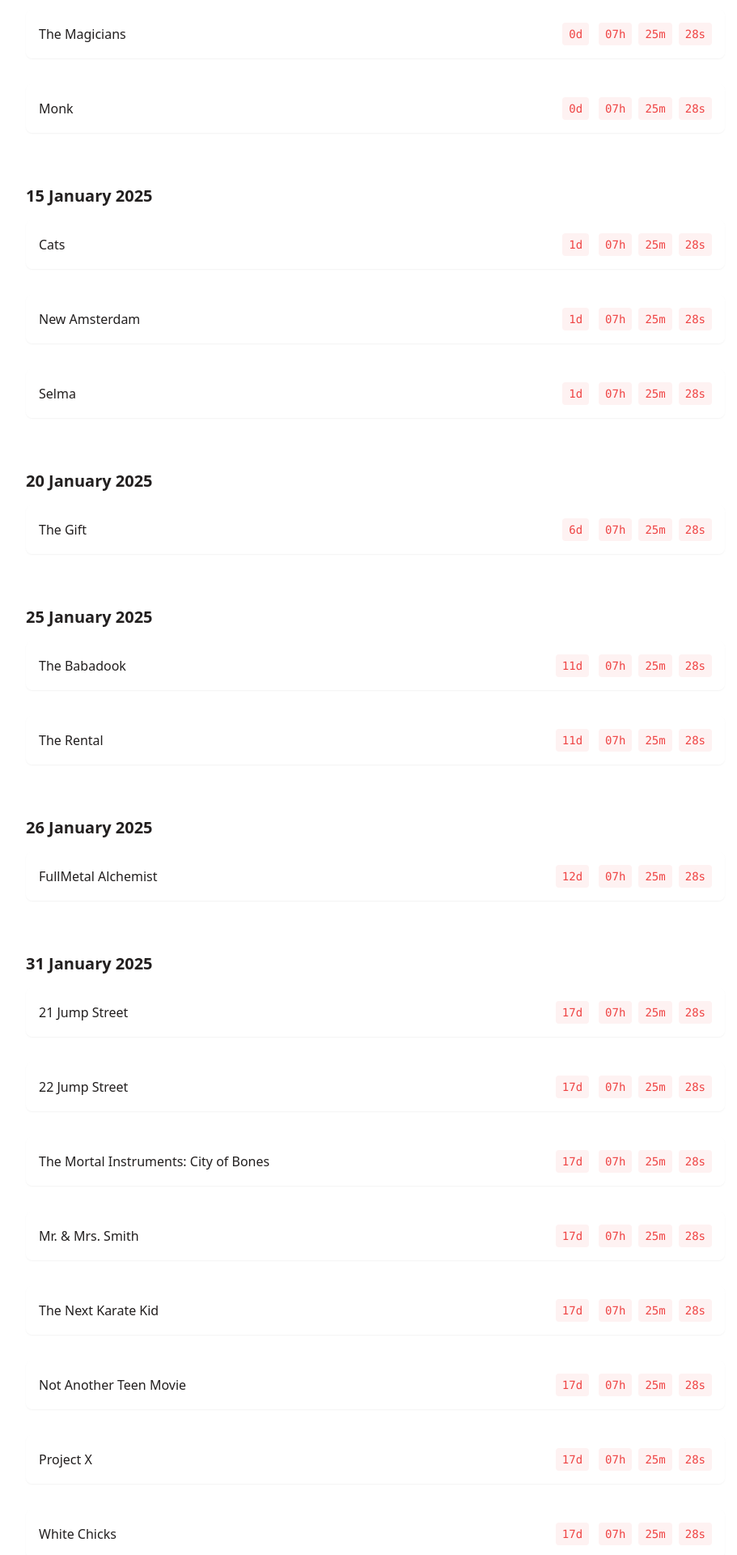
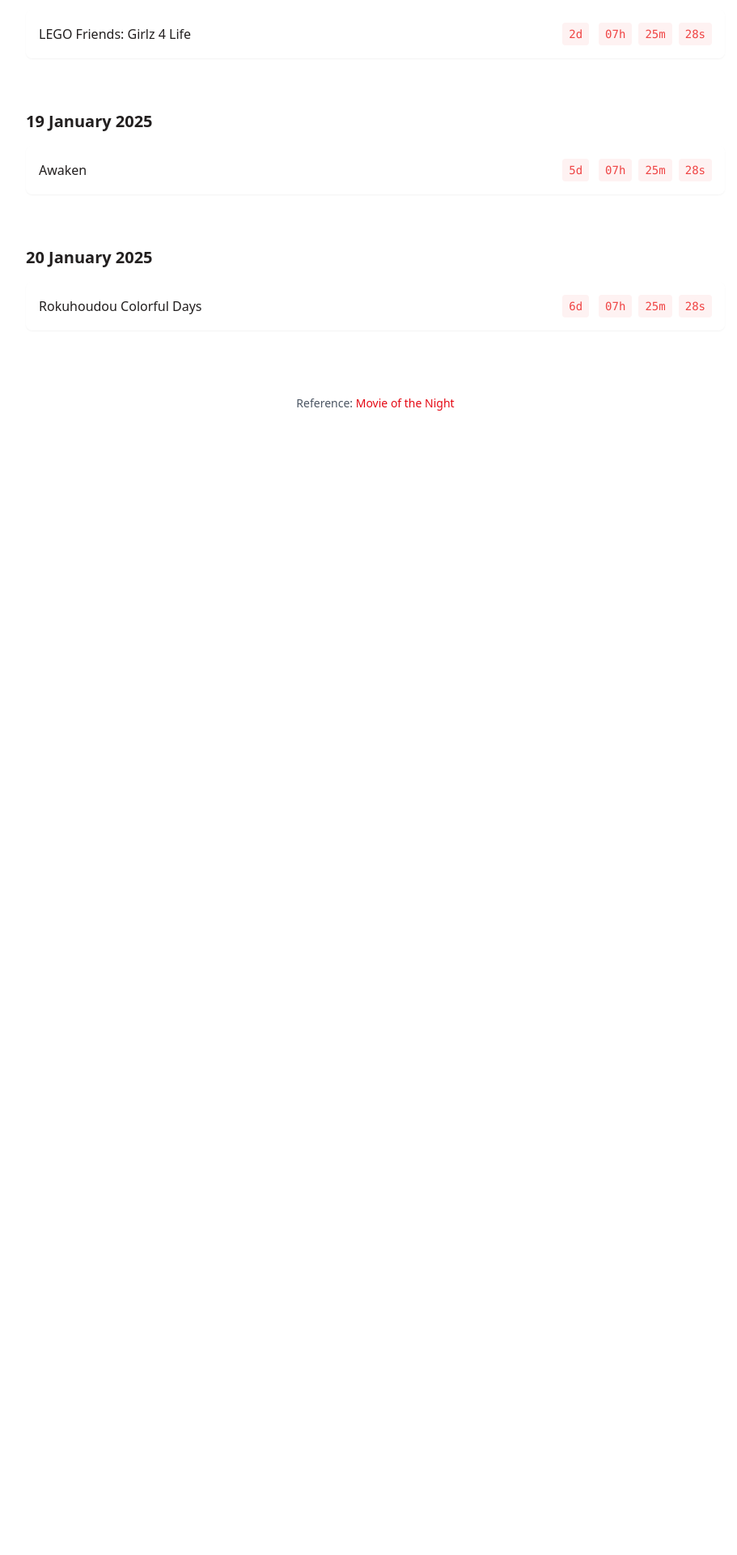
Before and after one commit to sakan811/show-leaving-soon-tracker-website, a Vue app in the folder frontend/: page / in a window 1280 px wide. Shown: the part 220-2140 px from the top of the page at 81% size, without its empty margins (176-1087 px from the left). After the commit the page ends 800 px from the top, so only its background shows below. Built offline with nearby package versions, Linux system fonts and the light colour scheme; no server answers.

Commit message:
Update leaving titles for January 2025 and change footer reference link in App.vue. Removed outdated titles and added new ones for January 16 and 19, while updating the footer to link to "Movie of the Night" instead of "Tudum by Netflix".

```diff
--- a/frontend/public/data/leaving_titles_jan_2025.json
+++ b/frontend/public/data/leaving_titles_jan_2025.json
@@ -1,51 +1,11 @@
 {
-  "Leaving Jan. 1": [
-    "Jigsaw"
+  "Leaving Jan. 16": [
+    "LEGO Friends: Girlz 4 Life"
   ],
-  "Leaving Jan. 3": [
-    "A.X.L."
-  ],
-  "Leaving Jan. 7": [
-    "65"
-  ],
-  "Leaving Jan. 9": [
-    "Focus",
-    "The Wedding Year"
-  ],
-  "Leaving Jan. 11": [
-    "Last Tango in Halifax"
-  ],
-  "Leaving Jan. 14": [
-    "The Magicians",
-    "Monk"
-  ],
-  "Leaving Jan. 15": [
-    "Cats",
-    "New Amsterdam",
-    "Selma"
+  "Leaving Jan. 19": [
+    "Awaken"
   ],
   "Leaving Jan. 20": [
-    "The Gift"
-  ],
-  "Leaving Jan. 25": [
-    "The Babadook",
-    "The Rental"
-  ],
-  "Leaving Jan. 26": [
-    "FullMetal Alchemist"
-  ],
-  "Leaving Jan. 31": [
-    "21 Jump Street",
-    "22 Jump Street",
-    "The Mortal Instruments: City of Bones",
-    "Mr. & Mrs. Smith",
-    "The Next Karate Kid",
-    "Not Another Teen Movie",
-    "Project X",
-    "White Chicks",
-    "White House Down",
-    "Whitney",
-    "We're the Millers",
-    "Zero Dark Thirty"
+    "Rokuhoudou Colorful Days"
   ]
 }
--- a/frontend/src/App.vue
+++ b/frontend/src/App.vue
@@ -13,7 +13,7 @@
       />
     </div>
     <footer class="footer-reference">
-      Reference: <a href="https://www.netflix.com/tudum" class="tudum-link" target="_blank" rel="noopener noreferrer">Tudum by Netflix</a>
+      Reference: <a href="https://www.movieofthenight.com/catalog/netflix/th/leaving" class="tudum-link" target="_blank" rel="noopener noreferrer">Movie of the Night</a>
     </footer>
   </div>
 </template>
```
